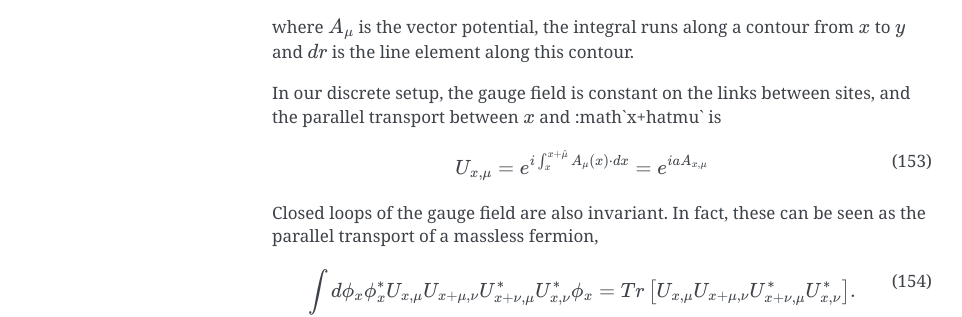
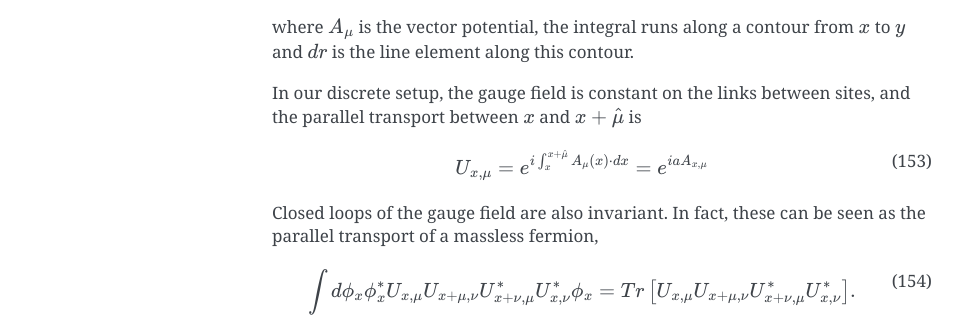
Before and after one commit to rantahar/Lattice-Field-Theory, a Sphinx documentation site: the page built from source/index.rst, in a window 1280 px wide and 900 px high, scrolled down 37701 px. Shown: the part 159-476 px from the top of the window, without its empty margins (148-1110 px from the left). Built offline with Sphinx 7.4.7, drawn with Linux system fonts in a browser that asks for light colours; pages that are not in the unit, such as notebooks, are missing from menus.

Commit message:
add missing single quote

```diff
--- a/source/index.rst
+++ b/source/index.rst
@@ -1883,7 +1883,7 @@ where :math:`A_\mu` is the vector potential, the integral runs along a contour
 from :math:`x` to :math:`y` and :math:`dr` is the line element along this contour.
 
 In our discrete setup, the gauge field is constant on the links between sites, and
-the parallel transport between :math:`x` and :math`x+\hat\mu` is
+the parallel transport between :math:`x` and :math:`x+\hat\mu` is
 
 .. math::
    U_{x,\mu} = e^{i \int_x^{x+\hat\mu} A_{\mu}(x) \cdot dx} = e^{iaA_{x,\mu}}
```
